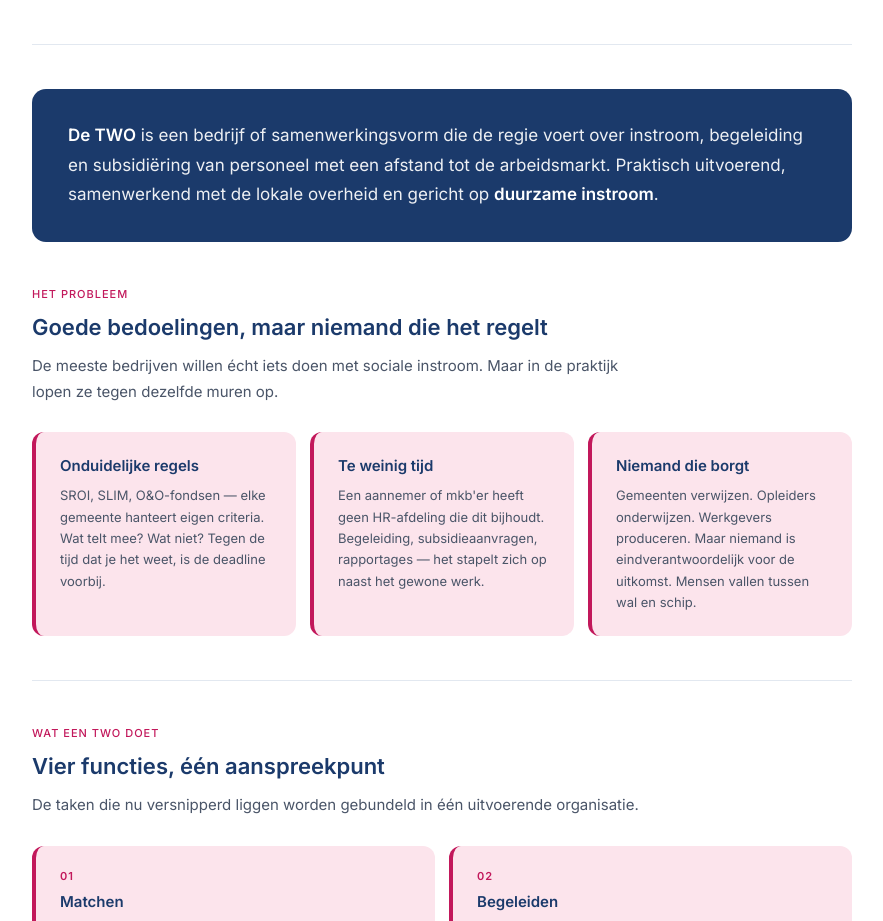
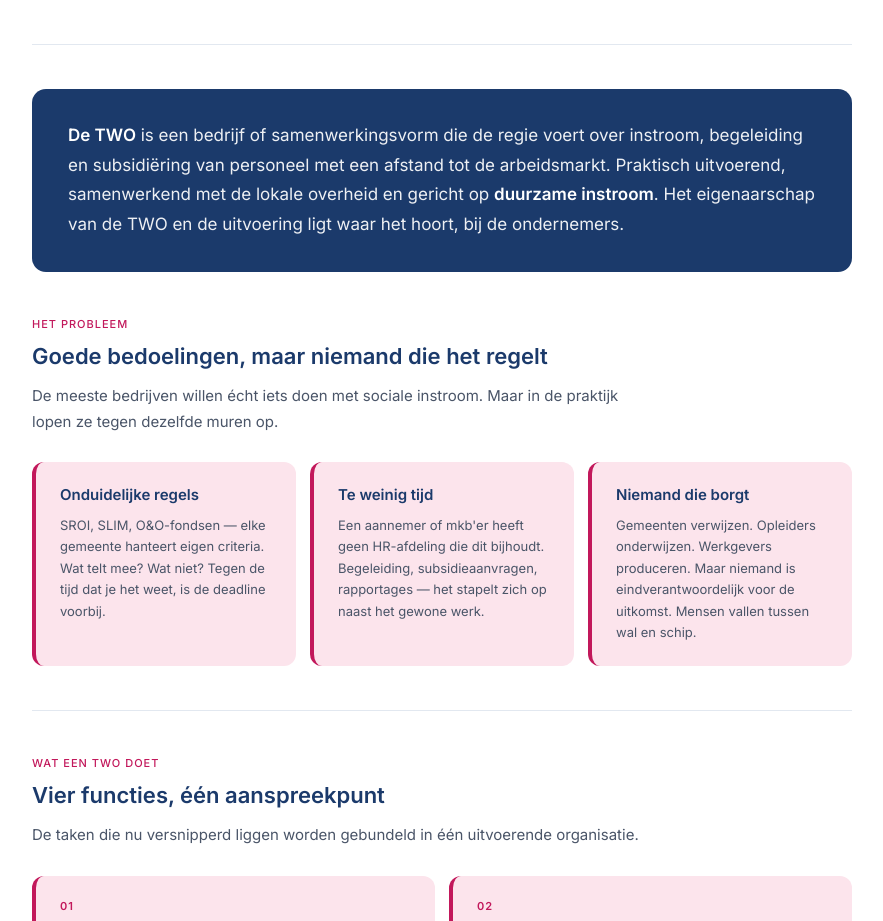
Before and after one commit to Waardewerk/waardewerk-site, a React (Vite) app: page / in a window 1280 px wide. Shown: the part 3485-4406 px from the top of the page, without its empty margins (198-1081 px from the left). Built offline with nearby package versions, Linux system fonts and the light colour scheme.

Commit message:
zin eigenaarschap TWO toegevoegd

```diff
--- a/src/components/TWO.tsx
+++ b/src/components/TWO.tsx
@@ -22,7 +22,7 @@ export default function TWO() {
         {/* DEFINITIE */}
         <div style={{ background: '#1B3A6B', borderRadius: 14, padding: '2rem 2.25rem', marginBottom: '2.75rem' }}>
           <p style={{ fontSize: 17, lineHeight: 1.75, color: 'rgba(255,255,255,0.92)' }}>
-            <strong style={{ color: '#fff', fontWeight: 600 }}>De TWO</strong> is een bedrijf of samenwerkingsvorm die de regie voert over instroom, begeleiding en subsidiëring van personeel met een afstand tot de arbeidsmarkt. Praktisch uitvoerend, samenwerkend met de lokale overheid en gericht op <strong style={{ color: '#fff', fontWeight: 600 }}>duurzame instroom</strong>.
+            <strong style={{ color: '#fff', fontWeight: 600 }}>De TWO</strong> is een bedrijf of samenwerkingsvorm die de regie voert over instroom, begeleiding en subsidiëring van personeel met een afstand tot de arbeidsmarkt. Praktisch uitvoerend, samenwerkend met de lokale overheid en gericht op <strong style={{ color: '#fff', fontWeight: 600 }}>duurzame instroom</strong>. Het eigenaarschap van de TWO en de uitvoering ligt waar het hoort, bij de ondernemers.
           </p>
         </div>
 
```
